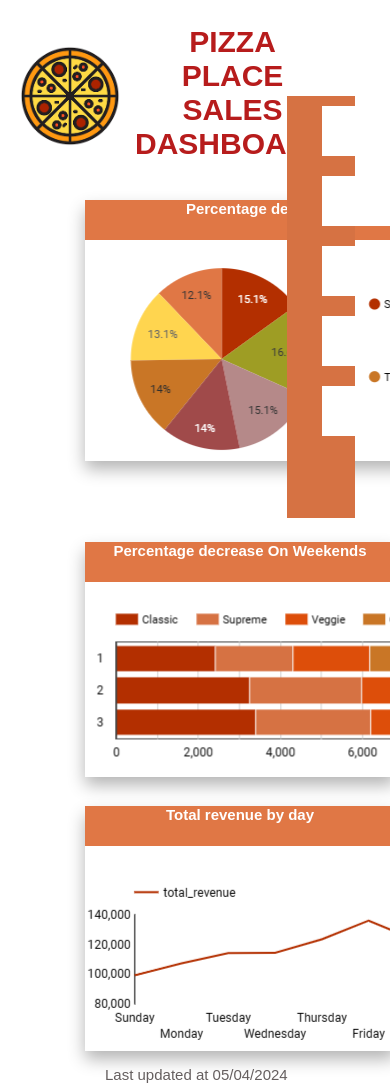
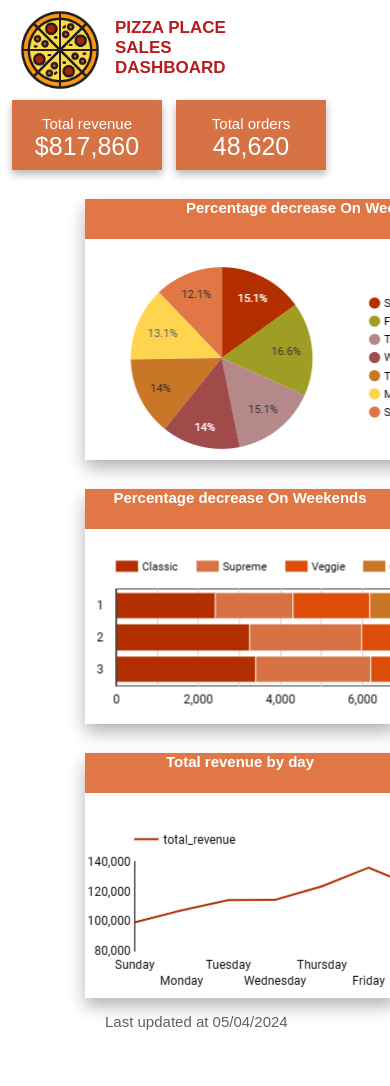
Before and after one commit to R1ch40712/dashboard-capstone, a plain HTML site: page index.html in a window 390 px wide. Shown: the top 1086 px of the page. After the commit the page ends 1045 px from the top, so only its background shows below. Drawn offline with Linux system fonts and the light colour scheme.

Commit message:
media query

```diff
--- a/style.css
+++ b/style.css
@@ -1,3 +1,6 @@
+html{
+    scroll-behavior: smooth;
+}
 body{
     margin: 5px;
     padding: 0;
@@ -154,3 +157,50 @@ footer{
     color: #655f5f;
 }
 /* end footer */
+
+
+
+/* media query */
+
+/* @media screen and (max-width: 1366px){
+    html{
+        font-size: 75%;
+    }
+} */
+@media screen and (max-width: 768px){
+    .nav{
+        /* flex-direction: column; */
+        flex-wrap: wrap;
+        justify-content: flex-start;
+    }
+    .nav .title img {
+        width: 80px;
+        /* padding: 2px 5px 0; */
+    }
+
+    .nav .title h1 {
+        font-size: 17px;
+        text-align: start;
+        margin-right: 50px;
+    }
+    .nav .total{
+        width: 150px;
+        height: 70px;
+        margin: 10px 7px;
+    }
+    .nav .total p{
+        font-size: 15px;
+    }
+    .nav .total h6{
+        font-size: 25px;
+    }
+    .filter{
+        display: none;
+    }
+
+
+
+}
+@media screen and(max-width: 450px){
+
+}
```
